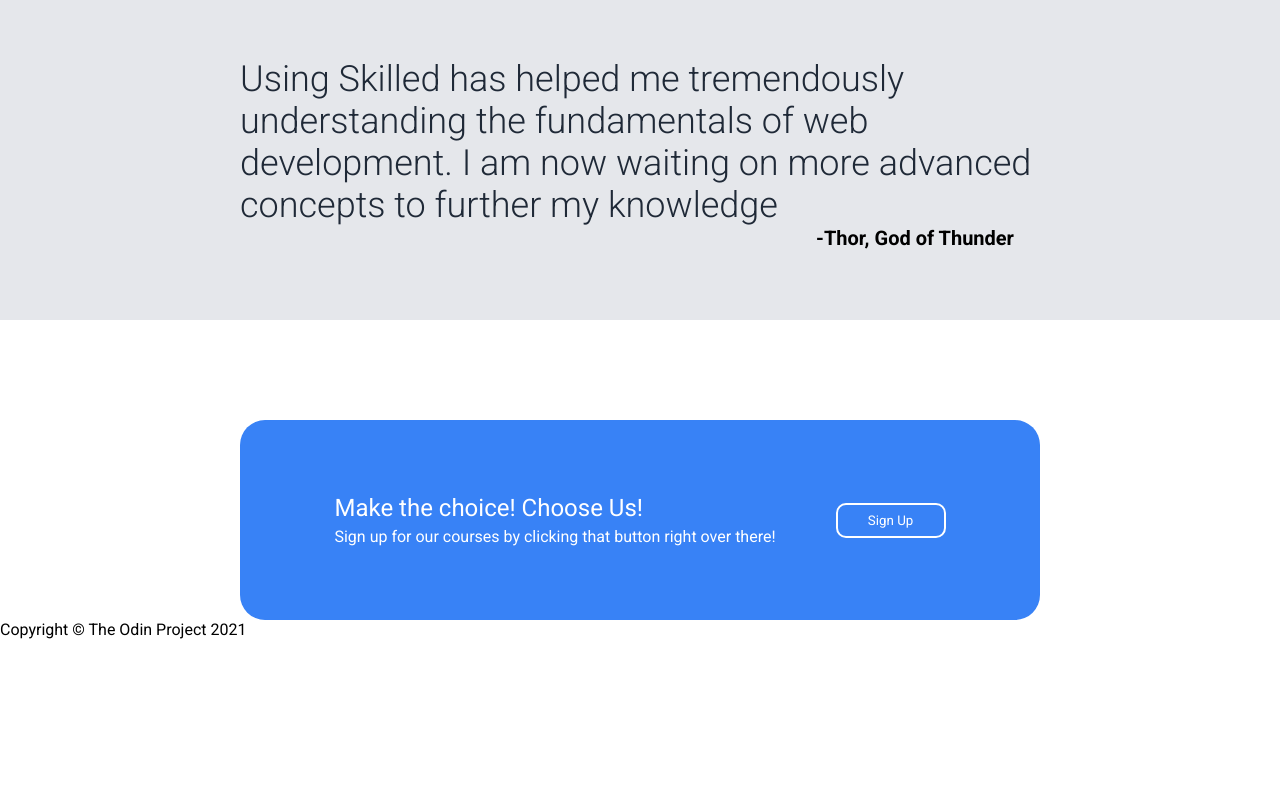
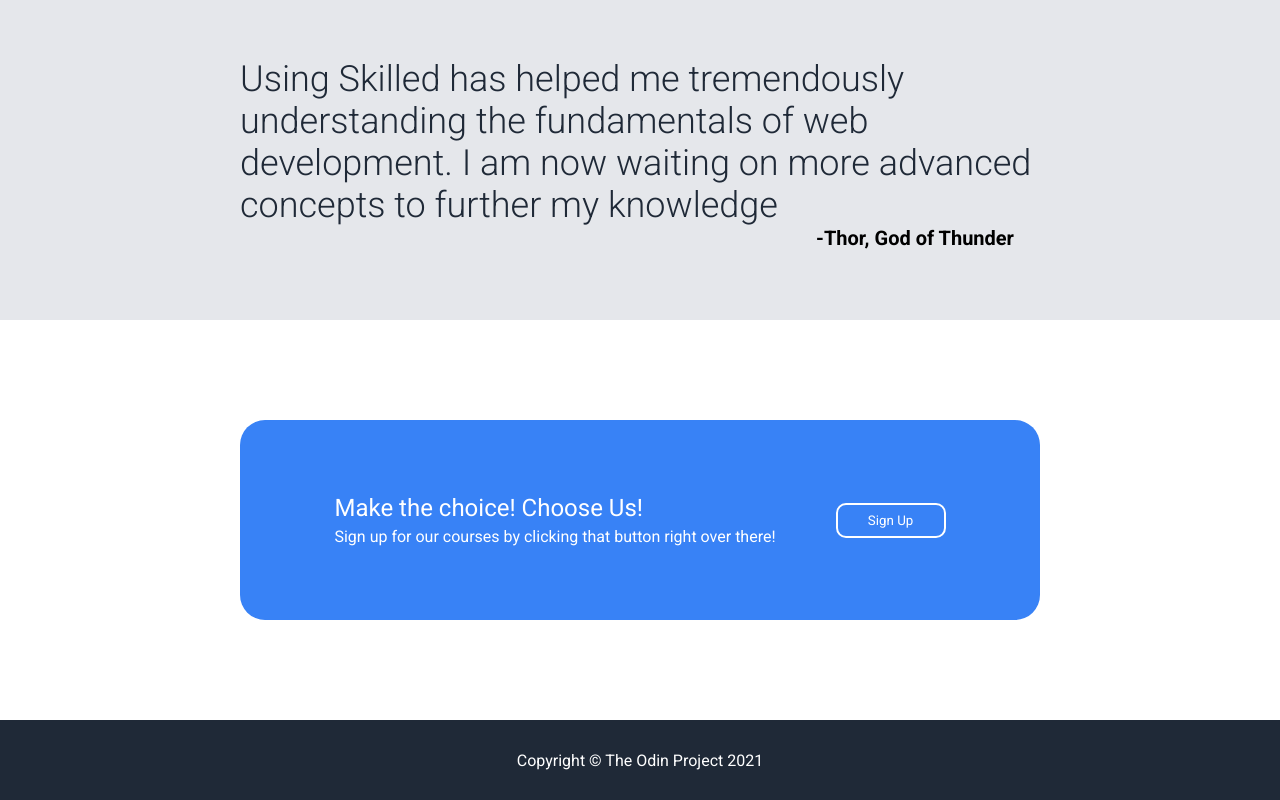
Before and after one commit to Dej-vid/odin-landing-page, a plain HTML site: page index.html in a window 1280 px wide. Shown: the part 1040-1840 px from the top of the page. Before the commit the page ends 1679 px from the top, so only its background shows below. Drawn offline with Linux system fonts and the light colour scheme.

Commit message:
Footer styling
- Added CSS styling to the footer section

```diff
--- a/styles.css
+++ b/styles.css
@@ -190,3 +190,13 @@ p.cta-hero {
     border: 2px white solid;
     border-radius: 10px;
 }
+
+footer {
+    background-color: #1f2937;
+    height: 80px;
+    color: white;
+    display: flex;
+    justify-content: space-around;
+    align-items: center;
+    margin-top: 100px;
+}
```
